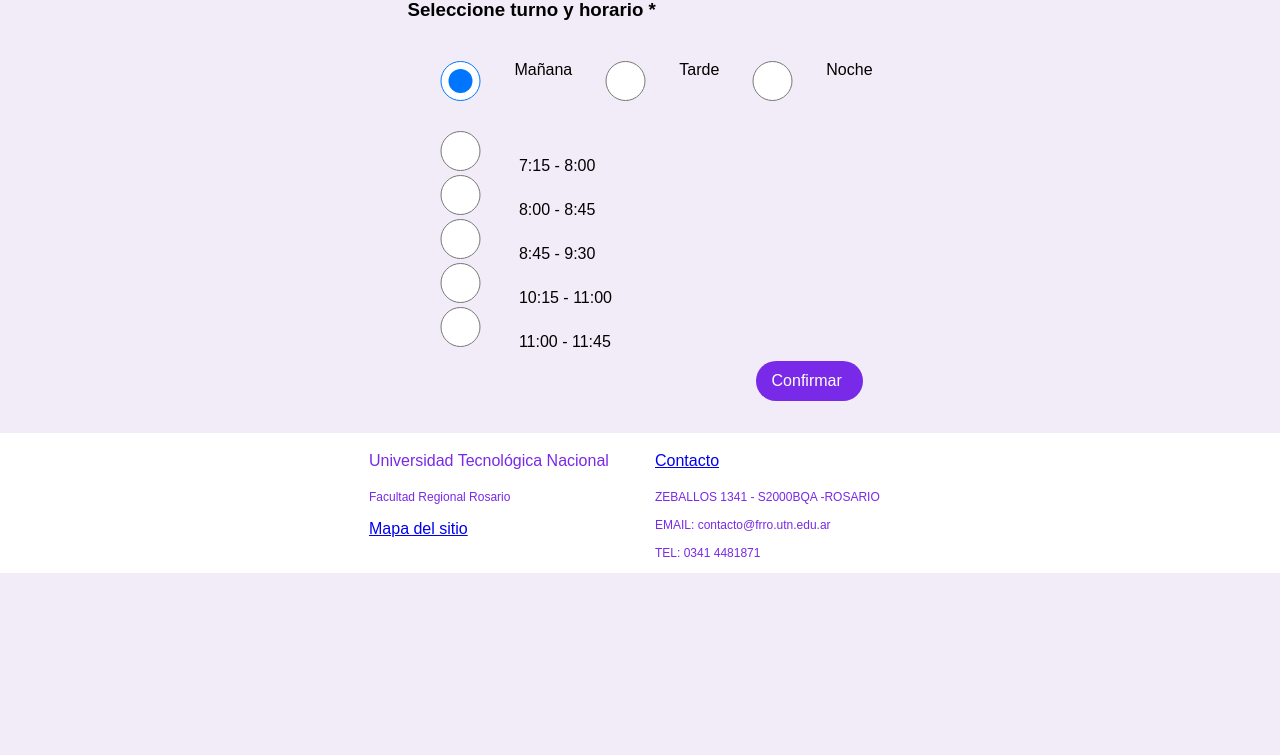
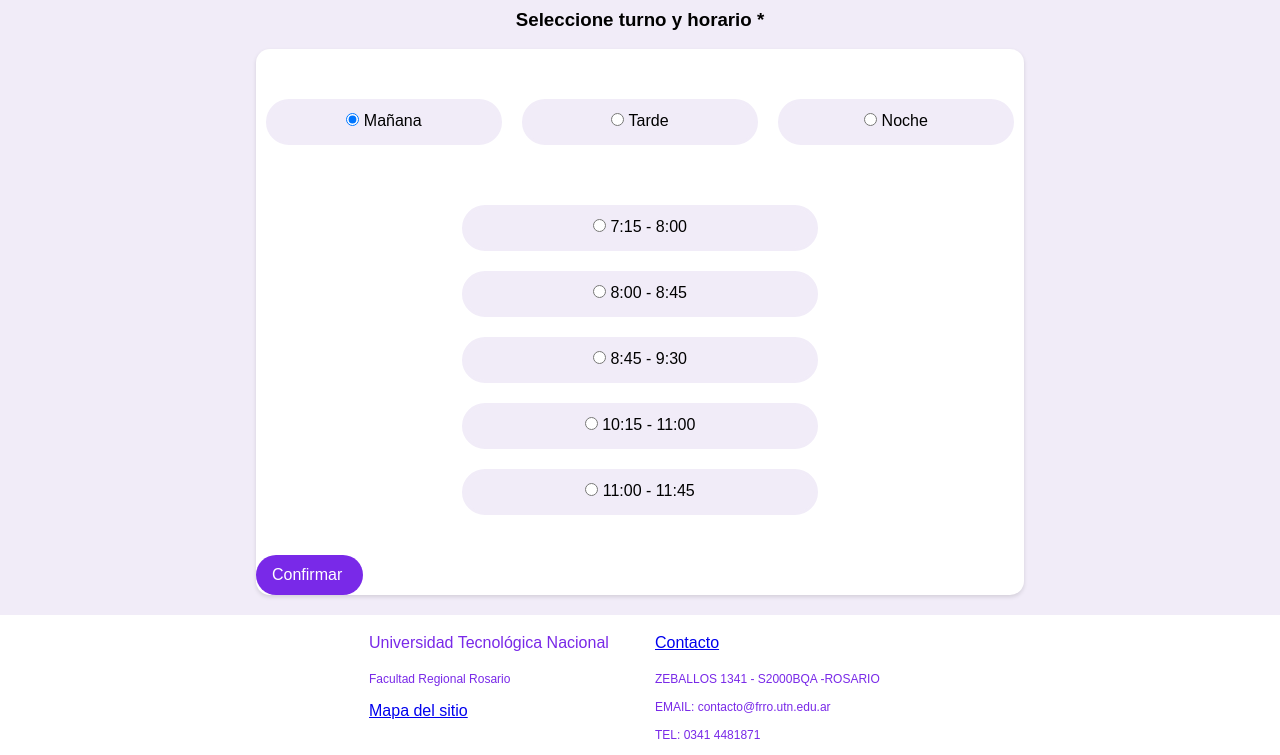
Before and after one commit to piccolienzo/entornos-graficos-2022, a PHP site: page /horariosconsulta/views/pages/reprogramar-consulta-2.php in a window 1280 px wide. Shown: the part 227-982 px from the top of the page. Before the commit the page ends 800 px from the top, so only its background shows below. Run offline with PHP 8.4, Linux system fonts and the light colour scheme.

Commit message:
ajustes esteticos en creacion de consultas

```diff
--- a/HorariosConsulta/static/css/global.css
+++ b/HorariosConsulta/static/css/global.css
@@ -324,7 +324,8 @@ body {
 }
 
 input[type="text"],
-input[type="password"] {
+input[type="password"]
+input[type="number"] {
 	width: 256px;
 	height: 28px;
 	border-radius: 4px;
@@ -389,6 +390,19 @@ th {
 	font-size: 14px;
 }
 
+.label-check {
+	border: 3px solid var(--violeta-light);
+	font-size: 16px;
+	text-align: center;
+	padding-top: 10px;
+	top: 5px;
+	width: 350px;
+	height: 30px;
+	background-color: var(--violeta-light);
+	border-radius: 30px;
+	margin: 10px;
+}
+
 /*#region Iconos*/
 span.check-icon{
 	width: 100px;
--- a/HorariosConsulta/static/css/suspender-consulta.css
+++ b/HorariosConsulta/static/css/suspender-consulta.css
@@ -8,7 +8,7 @@ p{
 
 .subtitulo {
     text-align: left;
-    margin: 5px;
+    margin-left: 15px;
 }
 
 .input {
@@ -18,7 +18,13 @@ p{
 }
 
 .text-area {
-    height: 200px;
+    width: 80% !important;
+    margin-left: 15px;
+}
+
+.num-area {
+    width: 20% !important;
+    margin-left: 15px;
 }
 
 .contenedor-botones {
@@ -29,10 +35,10 @@ p{
 }
 
 .contenedor-botones-vertical {
-    display: flex;
+    flex-direction: column;
+    align-items: center;
     margin-bottom: 30px;
     margin-top: 40px;
-    align-items: center;
 }
 
 .contenedor-botones-derecha {
--- a/HorariosConsulta/views/pages/reprogramar-consulta-2.php
+++ b/HorariosConsulta/views/pages/reprogramar-consulta-2.php
@@ -18,6 +18,10 @@
     ?>
 
     <main class="container">
+        <h1><?php echo($actionLabel); ?> Consulta</h1>
+        <h2 class="contador-pasos">(Paso 4 de 5)</h2>
+        <h3>Seleccione turno y horario *</h3>
+        <section class="card">
             <form class="formulario" id="formulario" action="modificar-consulta.php" method="POST">
                 <input type='hidden' id='thisurl' name='backurl'>
                 <?php
@@ -55,74 +59,76 @@
                     }
 
                 ?>
-            <h1><?php echo($actionLabel); ?> Consulta</h1>
-            <h2 class="contador-pasos">(Paso 4 de 5)</h2>
-            <h3>Seleccione turno y horario *</h3>
                     <div class="contenedor-botones">
-                    <input type="radio" name="turno" class="btn" onclick="seleccionarOpcion('manana')" checked> Mañana </button>
-                    <input type="radio" name="turno" class="btn" onclick="seleccionarOpcion('tarde')"> Tarde </button>
-                    <input type="radio" name="turno" class="btn" onclick="seleccionarOpcion('noche')"> Noche </button>
+                        <label class='label-check'>
+                            <input type="radio" name="turno" onclick="seleccionarOpcion('manana')" checked> Mañana </button>
+                        </label>
+                        <label class='label-check'>
+                            <input type="radio" name="turno" onclick="seleccionarOpcion('tarde')"> Tarde </button>
+                        </label>
+                        <label class='label-check'>
+                            <input type="radio" name="turno" onclick="seleccionarOpcion('noche')"> Noche </button>
+                        </label>
                     </div>
 
                     <div class="contenedor-botones-vertical" id="manana">
-                    <div>
-                        <input type="radio" name="hora" required class="btn ancho" value="07:15-08:00"> 7:15 - 8:00 </button>
+                            <label class='label-check'>
+                                <input type="radio" name="hora" required value="07:15-08:00"> 7:15 - 8:00 </button>
+                            </label>
+                            <label class='label-check'>
+                                <input type="radio" name="hora" required value="08:00-08:45"> 8:00 - 8:45 </button>
+                            </label>
+                            <label class='label-check'>
+                                <input type="radio" name="hora" required value="08:45-09:30"> 8:45 - 9:30 </button>
+                            </label>
+                            <label class='label-check'>
+                                <input type="radio" name="hora" required value="10:15-11:00"> 10:15 - 11:00 </button>
+                            </label>
+                            <label class='label-check'>
+                                <input type="radio" name="hora" required value="11:00-11:45"> 11:00 - 11:45 </button>
+                            </label>
                     </div>
-                    <div>
-                        <input type="radio" name="hora" required class="btn ancho" value="08:00-08:45"> 8:00 - 8:45 </button>
+
+                    <div class="contenedor-botones-vertical" id="tarde">
+                        <label class='label-check'>
+                            <input type="radio" name="hora" required value="13:00-13:45"> 13:00 - 13:45 </button>
+                        </label>
+                        <label class='label-check'>
+                            <input type="radio" name="hora" required value="13:45-14:30"> 13:45 - 14:30 </button>
+                        </label>
+                        <label class='label-check'>
+                            <input type="radio" name="hora" required value="14:30-15:15"> 14:30 - 15:15 </button>
+                        </label>
+                        <label class='label-check'>
+                            <input type="radio" name="hora" required value="15:15-16:00"> 15:15 - 16:00 </button>
+                        </label>
+                        <label class='label-check'>
+                            <input type="radio" name="hora" required value="16:00-16:45"> 16:00 - 16:45 </button>
+                        </label>
                     </div>
-                    <div>
-                        <input type="radio" name="hora" required class="btn ancho" value="08:45-09:30"> 8:45 - 9:30 </button>
-                    </div>
-                    <div>
-                        <input type="radio" name="hora" required class="btn ancho" value="10:15-11:00"> 10:15 - 11:00 </button>
-                    </div>
-                    <div>
-                        <input type="radio" name="hora" required class="btn ancho" value="11:00-11:45"> 11:00 - 11:45 </button>
+
+                    <div class="contenedor-botones-vertical" id="noche">
+                        <label class='label-check'>
+                            <input type="radio" name="hora" required value="17:00-17:45"> 17:00 - 17:45 </button>
+                        </label>
+                        <label class='label-check'>
+                            <input type="radio" name="hora" required value="17:45-18:30"> 17:45 - 18:30 </button>
+                        </label>
+                        <label class='label-check'>
+                            <input type="radio" name="hora" required value="18:30-19:15"> 18:30 - 19:15 </button>
+                        </label>
+                        <label class='label-check'>
+                            <input type="radio" name="hora" required value="20:00-20:45"> 20:00 - 20:45 </button>
+                        </label>
+                        <label class='label-check'>
+                            <input type="radio" name="hora" required value="20:45-21:30"> 20:45 - 21:30 </button>
+                        </label>
                     </div>
                 </div>
 
-                <div class="contenedor-botones-vertical" id="tarde">
-                    <div>
-                        <input type="radio" name="hora" required class="btn ancho" value="13:00-13:45"> 13:00 - 13:45 </button>
-                    </div>
-                    <div>
-                        <input type="radio" name="hora" required class="btn ancho" value="13:45-14:30"> 13:45 - 14:30 </button>
-                    </div>
-                    <div>
-                        <input type="radio" name="hora" required class="btn ancho" value="14:30-15:15"> 14:30 - 15:15 </button>
-                    </div>
-                    <div>
-                        <input type="radio" name="hora" required class="btn ancho" value="15:15-16:00"> 15:15 - 16:00 </button>
-                    </div>
-                    <div>
-                        <input type="radio" name="hora" required class="btn ancho" value="16:00-16:45"> 16:00 - 16:45 </button>
-                    </div>
-                </div>
-
-                <div class="contenedor-botones-vertical" id="noche">
-                    <div>
-                        <input type="radio" name="hora" required class="btn ancho" value="17:00-17:45"> 17:00 - 17:45 </button>
-                    </div>
-                    <div>
-                        <input type="radio" name="hora" required class="btn ancho" value="17:45-18:30"> 17:45 - 18:30 </button>
-                    </div>
-                    <div>
-                        <input type="radio" name="hora" required class="btn ancho" value="18:30-19:15"> 18:30 - 19:15 </button>
-                    </div>
-                    <div>
-                        <input type="radio" name="hora" required class="btn ancho" value="20:00-20:45"> 20:00 - 20:45 </button>
-                    </div>
-                    <div>
-                        <input type="radio" name="hora" required class="btn ancho" value="20:45-21:30"> 20:45 - 21:30 </button>
-                    </div>
-                </div>
-            </div>
-
-            <div class="contenedor-botones-derecha">
                 <button type="submit" class="btn btn-violeta"> Confirmar <span class="icon-entrar"></span> </button>
-            </div>
             </form>
+        </section>
     </main>
 
     <?php
@@ -143,7 +149,7 @@
 
     <script>
 
-        document.getElementById("manana").style.display = "inline";
+        document.getElementById("manana").style.display = "flex";
         document.getElementById("tarde").style.display = "none";
         document.getElementById("noche").style.display = "none";
 
@@ -155,19 +161,19 @@
             }
 
             if(opcion == 'manana') {
-                document.getElementById("manana").style.display = "inline";
+                document.getElementById("manana").style.display = "flex";
                 document.getElementById("tarde").style.display = "none";
                 document.getElementById("noche").style.display = "none";
             }
             else if(opcion == 'tarde') {
                 document.getElementById("manana").style.display = "none";
-                document.getElementById("tarde").style.display = "inline";
+                document.getElementById("tarde").style.display = "flex";
                 document.getElementById("noche").style.display = "none";
             }
             else if(opcion == 'noche') {
                 document.getElementById("manana").style.display = "none";
                 document.getElementById("tarde").style.display = "none";
-                document.getElementById("noche").style.display = "inline";
+                document.getElementById("noche").style.display = "flex";
             }
         }
 
--- a/HorariosConsulta/views/pages/tipo-consulta.php
+++ b/HorariosConsulta/views/pages/tipo-consulta.php
@@ -21,7 +21,7 @@
         <input type="hidden" id="thisurl" name="backurl">
         <label  for="materia" class="check"> &nbsp
             <input type="radio" id="materia" name="searchtype" value="materia">
-            <span class="checkmark" id="chm"></span>
+            <span class="checkmarkk" id="chm"></span>
         </label>
         <label  for="profesor" class="check"> &nbsp
             <input type="radio" id="profesor" name="searchtype" value="profesor">
```
Also changed, not shown: HorariosConsulta/views/pages/listado-materias.php (+7 -5 lines), HorariosConsulta/views/pages/modificar-consulta.php (+10 -6 lines), HorariosConsulta/views/pages/reprogramar-consulta.php (+25 -18 lines). Lines whose indentation alone changed are shown as unchanged.
